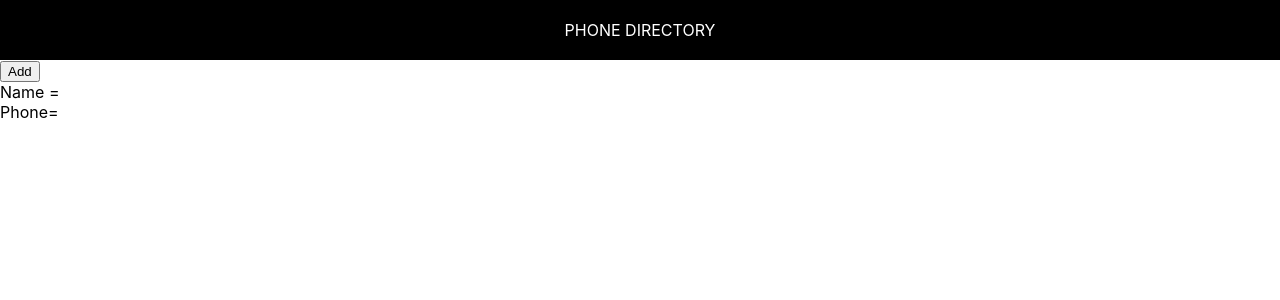
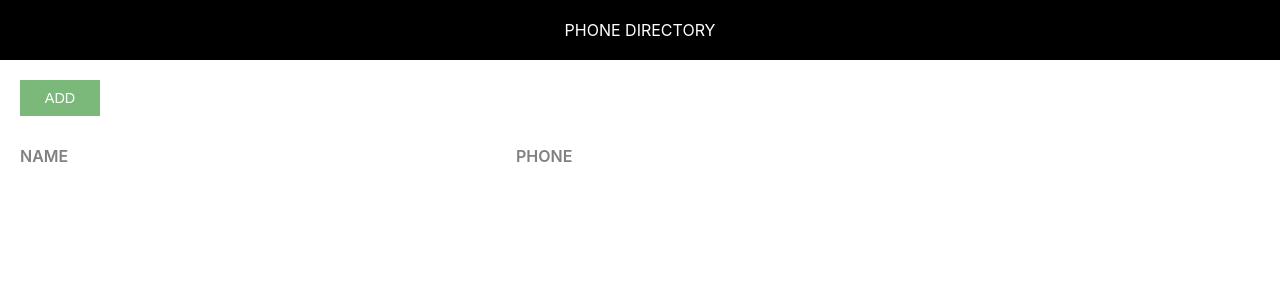
Before and after one commit to davidpjoseph/tele-directory, a React (Create React App) app: page / in a window 1280 px wide. Shown: the top 300 px of the page. Built offline with nearby package versions, Linux system fonts and the light colour scheme.

Commit message:
Added Buttons and more styles to App.js

```diff
--- /dev/null
+++ b/src/App.css
@@ -0,0 +1,44 @@
+.component-body-container {
+    padding: 20px;
+}
+
+.custom-btn {
+    padding: 10px;
+    border: none;
+    margin-right: 10px;
+    text-transform: uppercase;
+    width: 80px;
+    font-size: 0.9rem;
+    cursor: pointer;
+    outline: none;
+}
+
+.add-btn {
+    background: #7ab97a;
+    color: #fff;
+}
+
+.grid-container {
+    display: grid;
+    grid-template-columns: 40% 30% auto;
+    margin-bottom: 10px;
+}
+
+.heading-container {
+    margin: 30px 0 30px 0;
+    width: 100%;
+}
+
+.grid-item {
+    background-color: rgba(255, 255, 255, 0.8);
+    font-size: 1.15rem;
+    word-wrap: break-word;
+    padding-right: 10px;
+}
+
+.name-heading, .phone-heading {
+    font-size: 1rem;
+    font-weight: 600;
+    color: #808080;
+    text-transform: uppercase;
+}
--- a/src/App.js
+++ b/src/App.js
@@ -1,16 +1,21 @@
 import Header from "./Header"
-
+import './App.css'
 
 function App() {
   return (
-    <div>
-      <Header/>
-      <button>Add</button>
-      <div>
-        <span>Name =</span> <br />
-        <span>Phone=</span>
-      </div>
+    <div className="component-container">
+        <Header />
+        <div className="component-body-container">
+          <button className="custom-btn add-btn">Add</button>
+
+          <div className="grid-container heading-container">
+            <span className="grid-item name-heading">Name</span>
+            <span className="grid-item phone-heading">Phone</span>
+          </div>
+        </div>
     </div>
+
+
 
   );
 }
```
